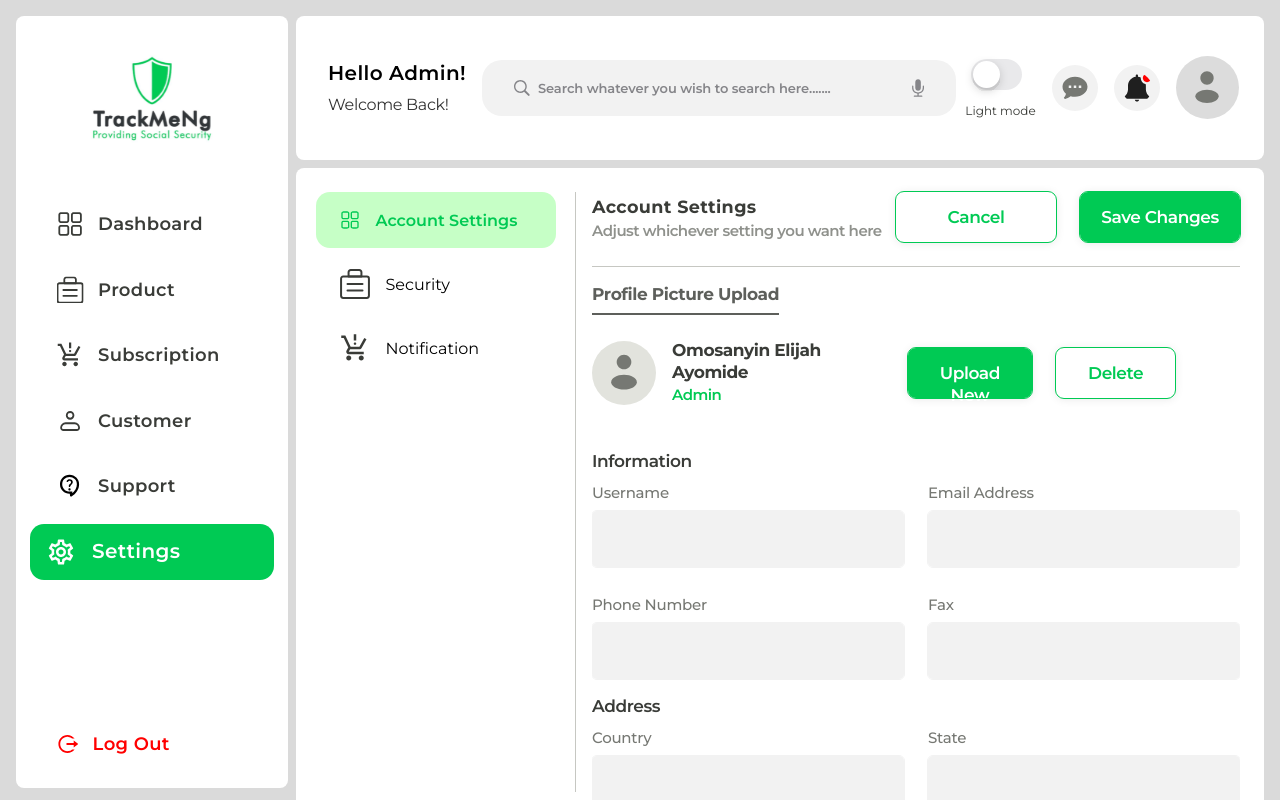
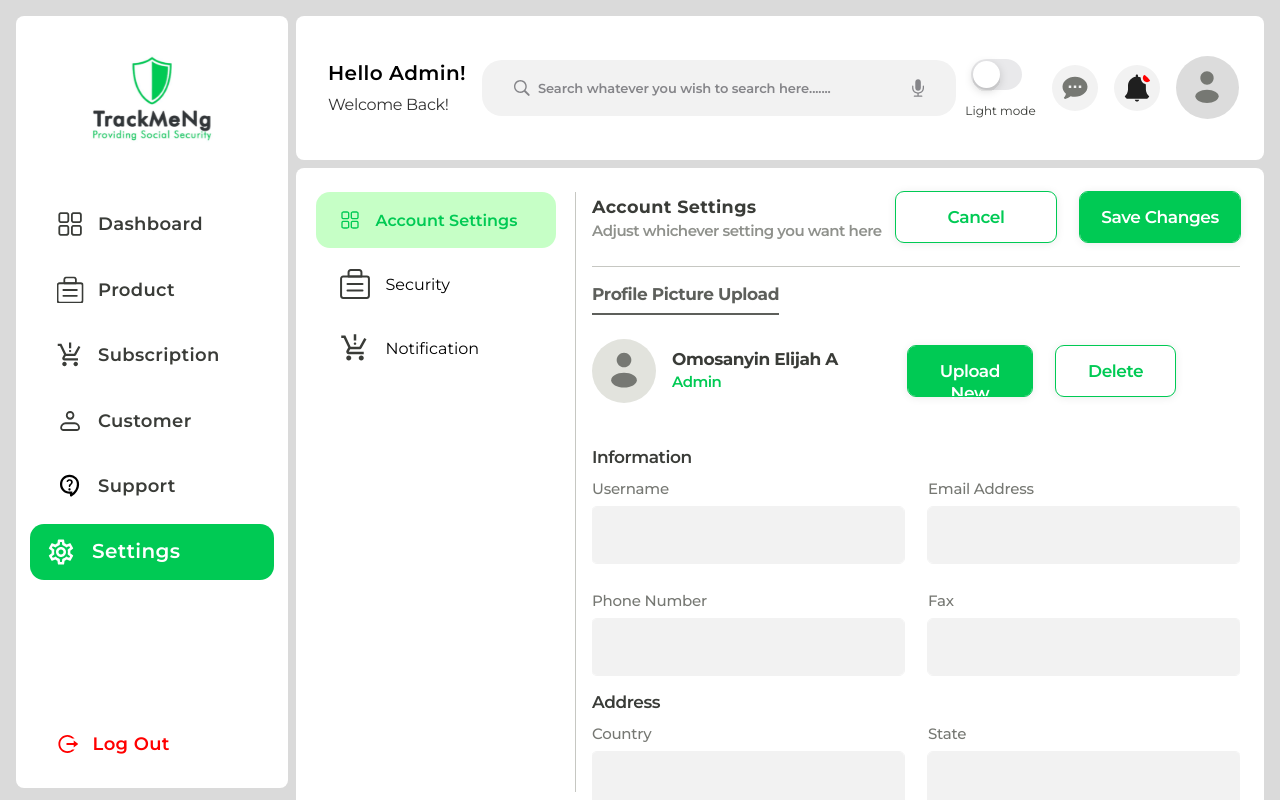
Before and after one commit to TrackMe-NG/dashboard_main, a React (Vite) app: page /settings in a window 1280 px wide. Built offline with nearby package versions, Linux system fonts and the light colour scheme.

Commit message:
chores: updated accountSettings component

```diff
--- a/src/(components)/(SettingsComps)/AccountSettings.jsx
+++ b/src/(components)/(SettingsComps)/AccountSettings.jsx
@@ -26,7 +26,7 @@ const AccountSettings = () => {
               <div className="user_details_left">
                 <img src={user_round_icon} alt="user" />
                 <div>
-                  <h6>Omosanyin Elijah Ayomide</h6>
+                  <h6>Omosanyin Elijah A</h6>
                   <span>admin</span>
                 </div>
               </div>
```
